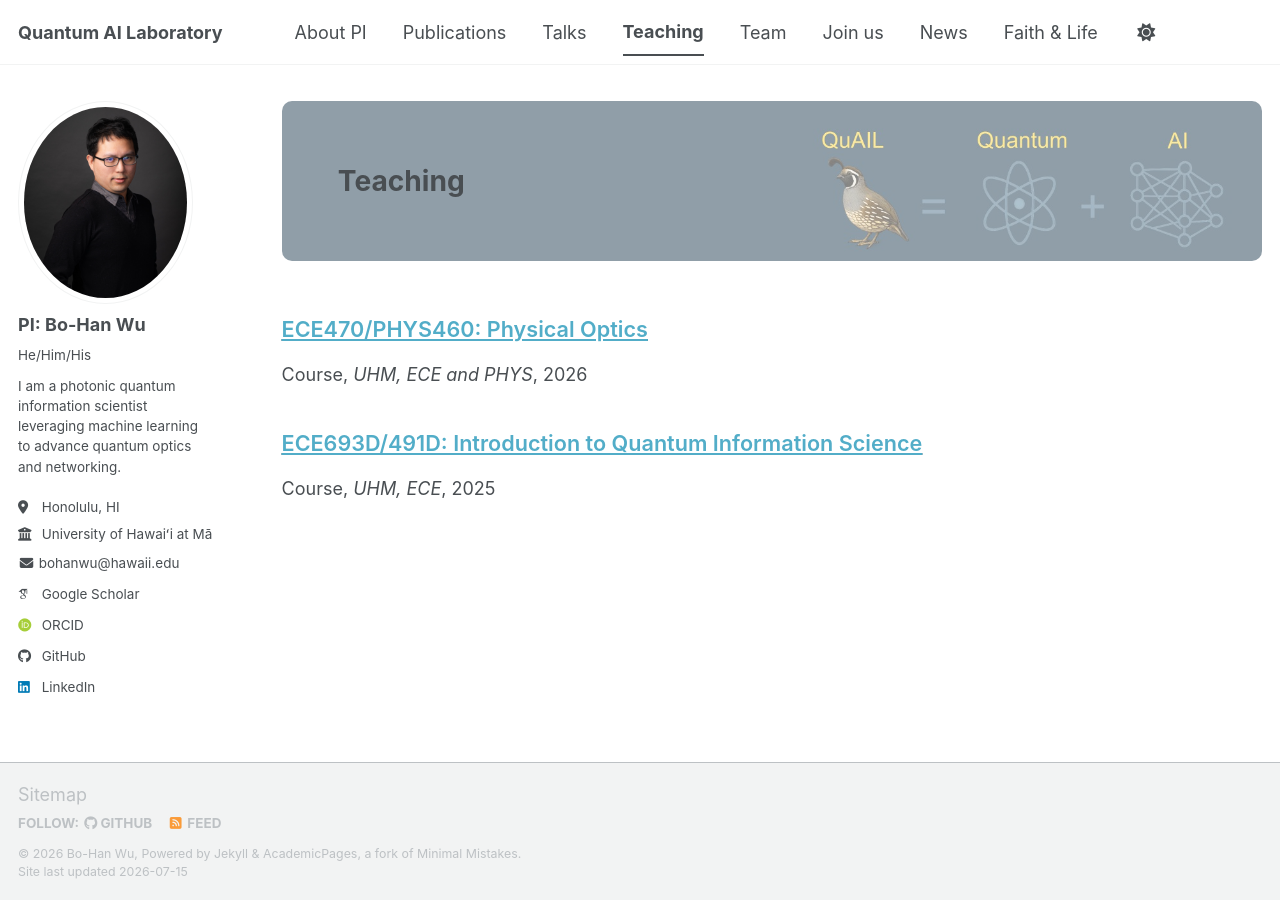
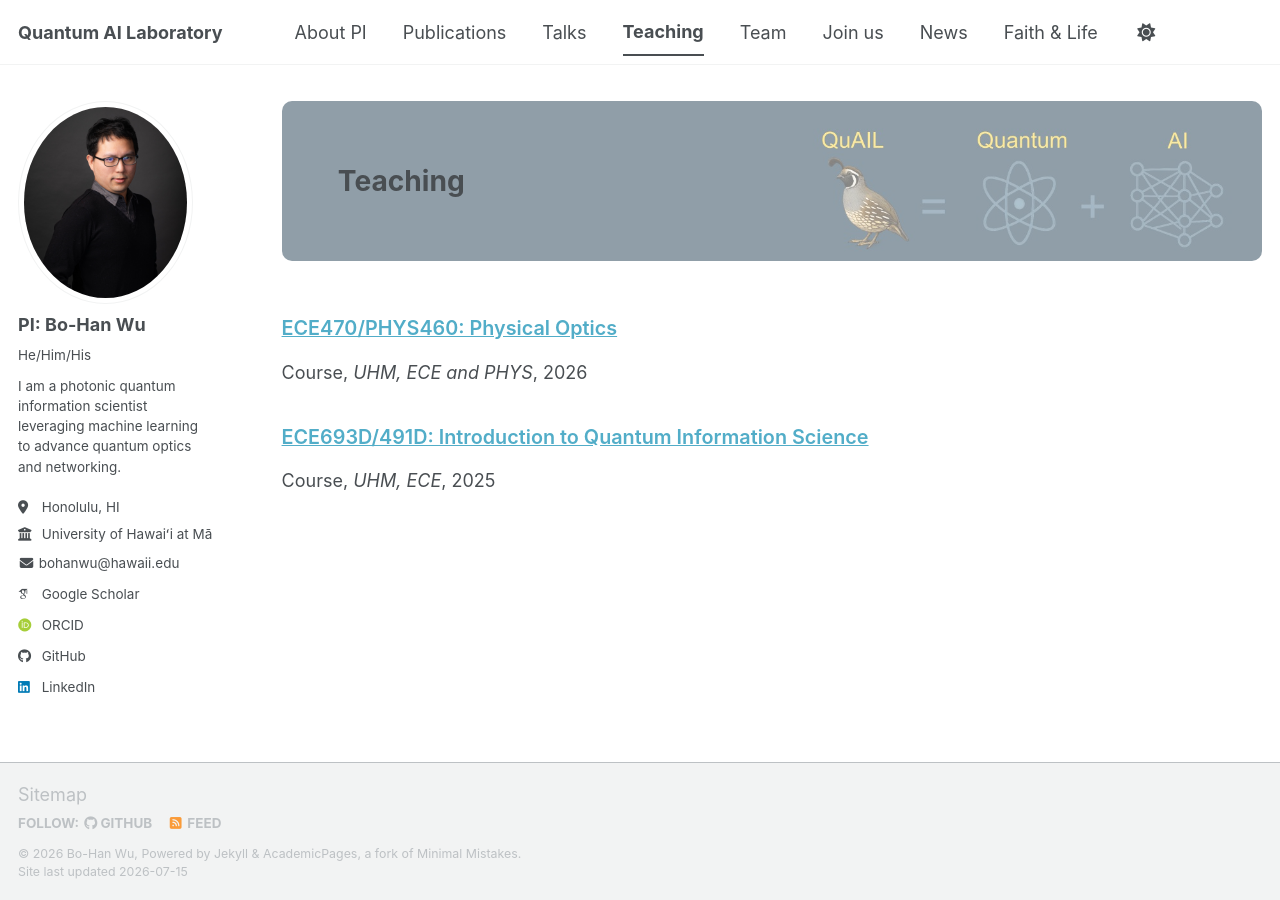
Before and after one commit to go705/go705.github.io, a Jekyll site: the page built from _pages/teaching.html, in a window 1280 px wide. Built offline with Jekyll 4.4.1, drawn with Linux system fonts in a browser that asks for light colours; some web fonts are replaced; a script bundle is joined from its source files by our own code; library files that are not in the unit come from our copies.

Commit message:
Update main.scss

```diff
--- a/assets/css/main.scss
+++ b/assets/css/main.scss
@@ -46,19 +46,12 @@
    Custom overrides for blog listing page
    ========================================================================== */
 
-/* 1. Target the exact archive post-item titles */
-.archive__item-title,
-.archive__item-title a,
-h2.archive__item-title,
-h3.archive__item-title a {
-    font-size: 1.2rem !important;
+.archive__item-title {
+    font-size: 1.1rem !important; /* This explicitly shrinks the title */
+}
+
+.archive__item-title a {
+    font-size: 1.1rem !important; /* This shrinks the clickable link inside the title */
     font-weight: 600 !important;
     text-decoration: underline !important;
 }
-
-/* 2. Catch-all fallback for any post links in main feeds */
-.entries-list a,
-.list__item a,
-.post-title a {
-    font-size: 1.2rem !important;
-}
```
